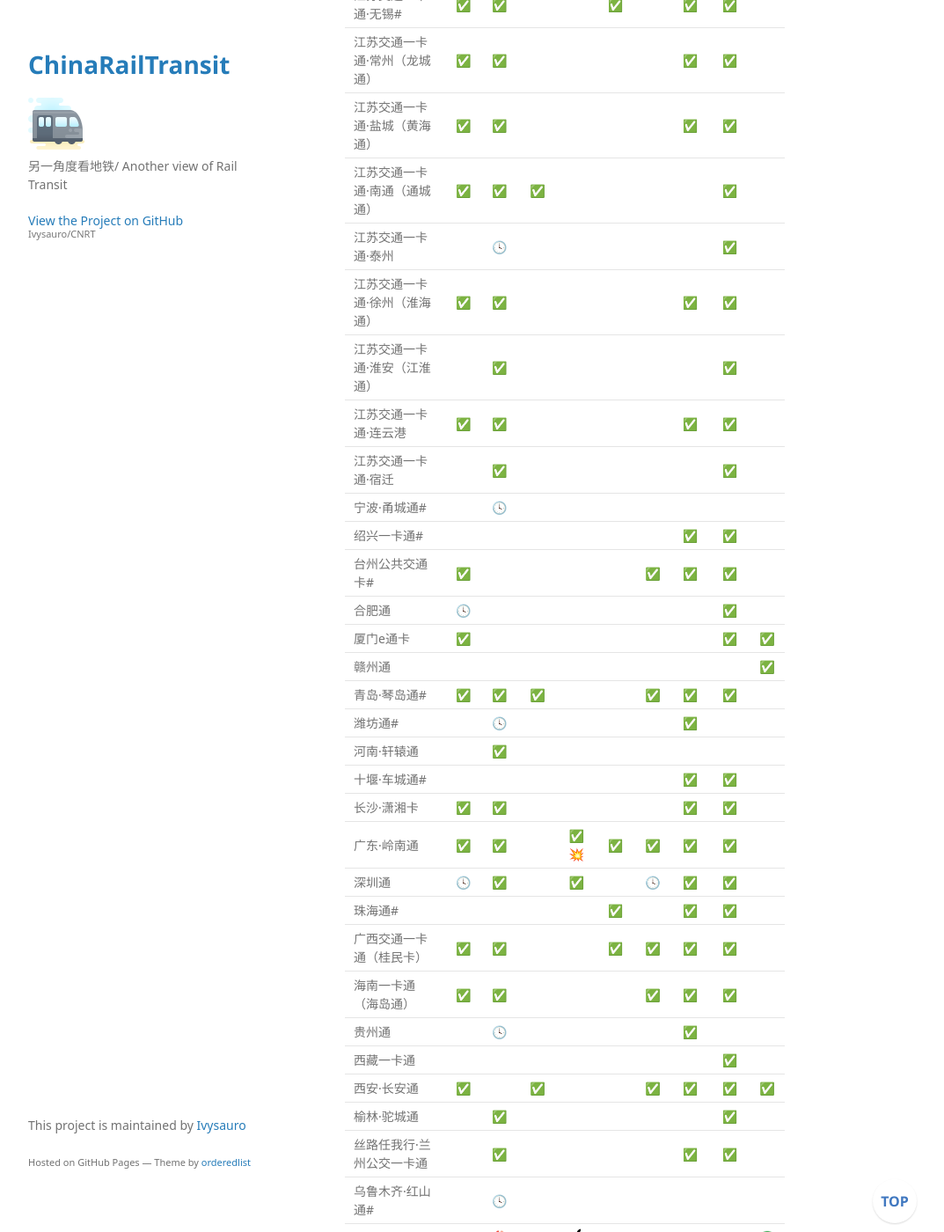
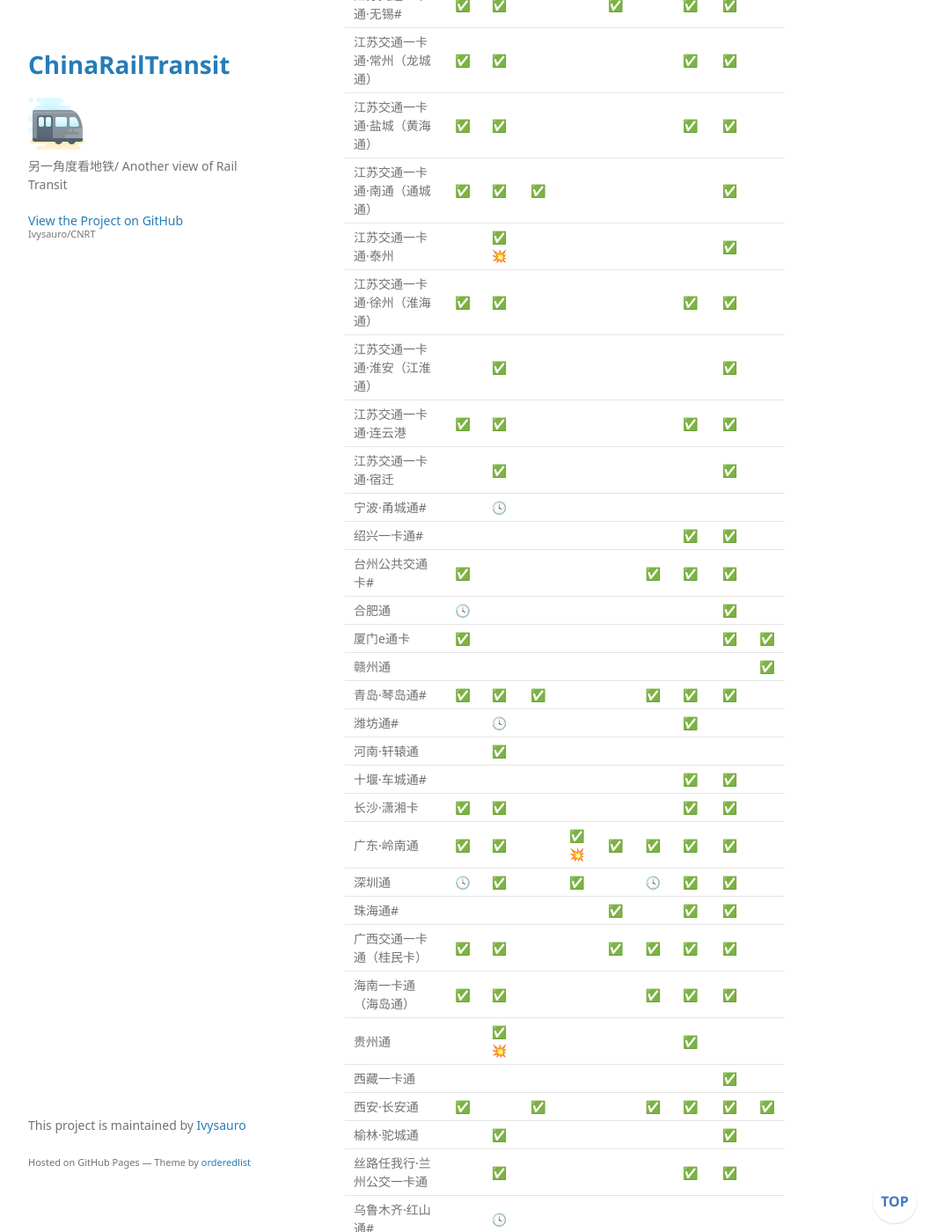
Before and after one commit to Ivysauro/CNRT, a Jekyll site: the page built from data/NFC.md, in a window 1280 px wide and 1400 px high, scrolled down 1748 px. Shown: the whole window at 88% size, without its empty margins (178-1251 px from the left). Built offline with Jekyll 4.4.1, drawn with Linux system fonts in a browser that asks for light colours; some web fonts are replaced; our own code applies the rules of GitHub Pages for plain Markdown files; a script that is not in the unit is left out.

Commit message:
🍊更新华为数据

```diff
--- a/data/NFC.md
+++ b/data/NFC.md
@@ -50,7 +50,7 @@
 | 江苏交通一卡通·常州（龙城通） | ✅ | ✅ | | | | | ✅ | ✅ ||
 | 江苏交通一卡通·盐城（黄海通） | ✅ | ✅ | | | | | ✅ | ✅ ||
 | 江苏交通一卡通·南通（通城通） | ✅ | ✅ | ✅ | | | | | ✅ ||
-| 江苏交通一卡通·泰州 | | 🕓 | | | | | | ✅ |
+| 江苏交通一卡通·泰州 | | ✅💥 | | | | | | ✅ |
 | 江苏交通一卡通·徐州（淮海通） | ✅ | ✅ | | | | | ✅ | ✅ ||
 | 江苏交通一卡通·淮安（江淮通） | | ✅ | | | | | | ✅ ||
 | 江苏交通一卡通·连云港 | ✅ | ✅ | | | | | ✅ | ✅ ||
@@ -71,7 +71,7 @@
 | 珠海通# | | | | | ✅ | | ✅ | ✅ |
 | 广西交通一卡通（桂民卡） | ✅ | ✅ | | | ✅ | ✅ | ✅ | ✅ ||
 | 海南一卡通（海岛通） | ✅ | ✅ | | | | ✅ | ✅ | ✅ ||
-| 贵州通 | | 🕓 ||||| ✅ |||
+| 贵州通 | | ✅💥 ||||| ✅ |||
 | 西藏一卡通 | | | | | | | | ✅ ||
 | 西安·长安通 | ✅ | | ✅ | | | ✅ | ✅ | ✅ | ✅ |
 | 榆林·驼城通 | | ✅ | | | | | | ✅ ||
@@ -87,7 +87,7 @@
 | 上海公共交通卡# | ✅ | ✅ | ✅ | ✅ | | ✅ | ✅ | ✅ ||
 | 苏州市民卡	| ❌ | ❌ ||||||||
 | 太仓市民卡# | | | | | | | ✅[^tco] |
-| 杭州通#	| ❌ | ✅ ||||||||
+| 杭州通#	| ❌ | 🕓 ||||||||
 | 宁波·甬城通# | 🕓 | | | | | | ✅ | 🕓 ||
 | 金华市民卡·八婺通# | | ✅ ||||| ✅ |||
 | 合肥通	| ✅ | ✅ | ✅ | | ✅ | ✅ | ✅ | ✅ ||
```
